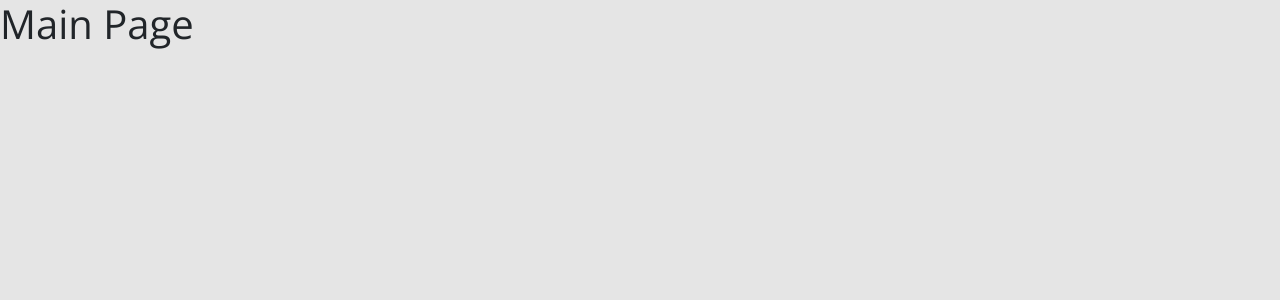
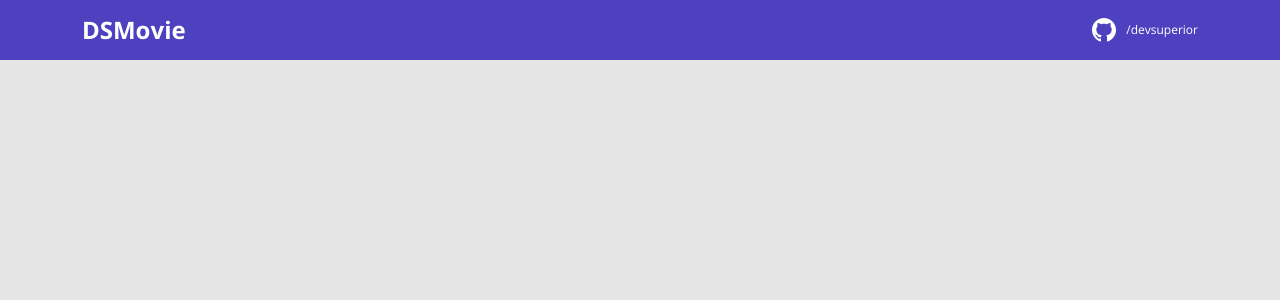
Before and after one commit to FabTrindade/dsmovie, a React (Create React App) app in the folder frontend/: page / in a window 1280 px wide. Shown: the top 300 px of the page. Built offline with nearby package versions, Linux system fonts and the light colour scheme.

Commit message:
Implementing Navbar.

```diff
--- a/frontend/src/App.tsx
+++ b/frontend/src/App.tsx
@@ -1,6 +1,8 @@
+import Navbar from "./components/Navbar";
+
 function App() {
   return (
-    <h1>Main Page</h1>
+    <Navbar/>
   );
 }
 
--- /dev/null
+++ b/frontend/src/components/Navbar/index.tsx
@@ -0,0 +1,24 @@
+import {ReactComponent as GithubIcon} from 'assets/img/github.svg'
+import './styles.css';
+
+
+function Navbar()
+{
+    return(
+        <header>
+        <nav className = "container">
+          <div className = "dsmovie-nav-content">
+            <h1>DSMovie</h1>
+            <a href= "https://github.com/devsuperior">
+              <div className ="dsmovie-contact-container">
+                <GithubIcon/>
+                <p className="dsmovie-contact-link">/devsuperior</p>
+              </div>
+            </a>
+          </div>
+        </nav>
+      </header>
+    )
+}
+
+export default Navbar;
--- /dev/null
+++ b/frontend/src/components/Navbar/styles.css
@@ -0,0 +1,28 @@
+header{
+ background-color: var(--color-primary);
+ height: 60px;
+ display: flex;
+ align-items: center;
+}
+
+.dsmovie-nav-content{
+    display: flex;
+    justify-content: space-between;
+    align-items: center;
+    color: #ffff;
+}
+
+.dsmovie-nav-content h1{
+    margin: 0;
+    font-weight: 700;
+    font-size: 24px;
+}
+.dsmovie-contact-container{
+    display: flex;
+    align-items: center;
+}
+
+.dsmovie-contact-link{
+    margin: 0 0 0 10px;
+    font-size: 12px;
+}
--- a/frontend/tsconfig.json
+++ b/frontend/tsconfig.json
@@ -1,5 +1,6 @@
 {
   "compilerOptions": {
+    "baseUrl": "./src",
     "target": "es5",
     "lib": [
       "dom",
```
Also changed, not shown: frontend/src/assets/img/github.svg (added).
